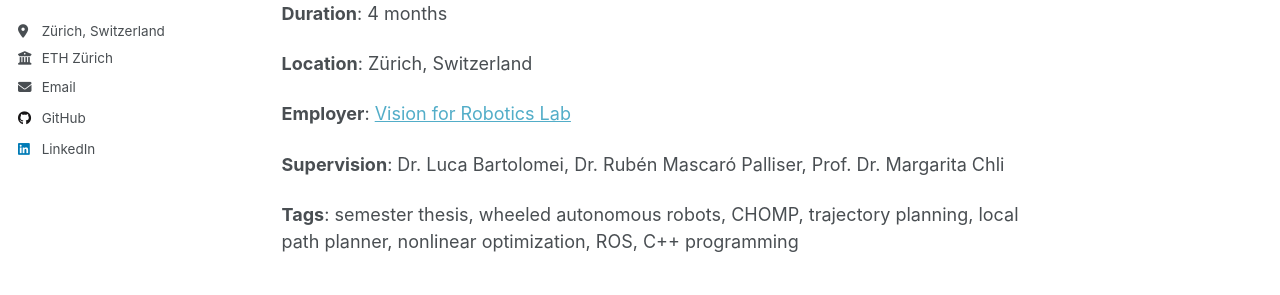
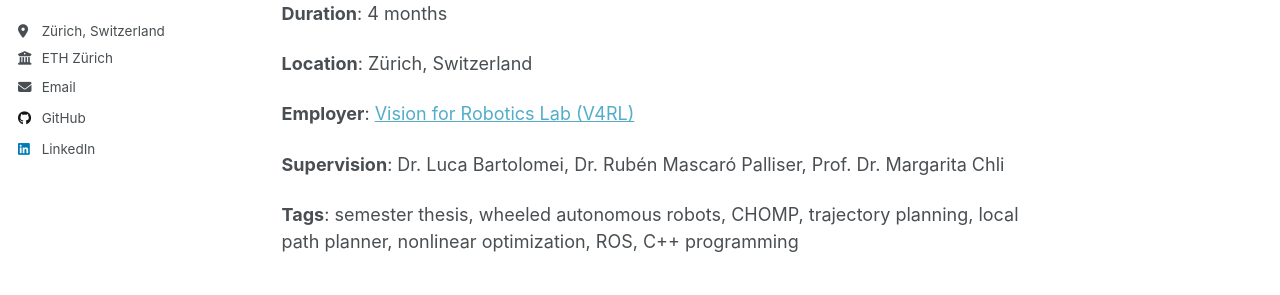
Before and after one commit to leonardoandreae/leonardoandreae.github.io, a Jekyll site: the page built from _portfolio/portfolio-3.md, in a window 1280 px wide and 900 px high. Shown: the part 370-665 px from the top of the window. Built offline with Jekyll 4.4.1, drawn with Linux system fonts in a browser that asks for light colours; a script that is not in the unit is left out.

Commit message:
more finishing touches

```diff
--- a/_portfolio/portfolio-3.md
+++ b/_portfolio/portfolio-3.md
@@ -12,7 +12,7 @@ collection: portfolio
 
 **Location**: Zürich, Switzerland
 
-**Employer**: [Vision for Robotics Lab](https://asl.ethz.ch/v4rl.html)
+**Employer**: [Vision for Robotics Lab (V4RL)](https://asl.ethz.ch/v4rl.html)
 
 **Supervision**: Dr. Luca Bartolomei, Dr. Rubén Mascaró Palliser, Prof. Dr. Margarita Chli
 
```
Also changed, not shown: _portfolio/portfolio-2.md (+1 -1 lines), images/supermegabot.png.
